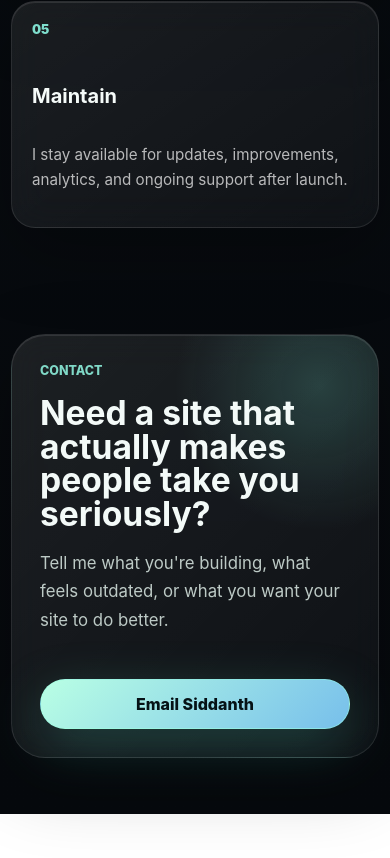
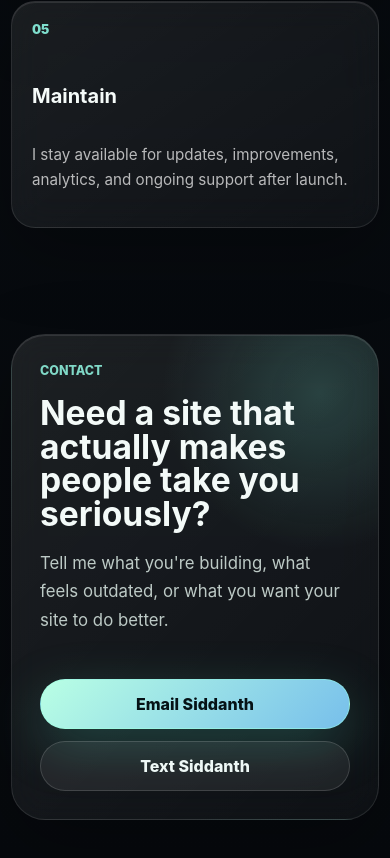
Before and after one commit to Siddanth-Raja/siddanth-portfolio, a React (Vite) app: page / in a window 390 px wide. Shown: the part 5204-6062 px from the top of the page. Before the commit the page ends 6018 px from the top, so only its background shows below. Built offline with nearby package versions, Linux system fonts and the light colour scheme.

Commit message:
Add contact

```diff
--- a/src/App.css
+++ b/src/App.css
@@ -571,6 +571,13 @@ h3 {
   line-height: 1.7;
 }
 
+.contact-actions {
+  display: flex;
+  flex-wrap: wrap;
+  gap: 12px;
+  justify-content: flex-end;
+}
+
 @media (max-width: 980px) {
   .site-shell {
     width: min(100% - 28px, 720px);
@@ -628,6 +635,10 @@ h3 {
   .contact-section {
     align-items: flex-start;
     flex-direction: column;
+  }
+
+  .contact-actions {
+    justify-content: flex-start;
   }
 }
 
--- a/src/App.jsx
+++ b/src/App.jsx
@@ -83,7 +83,10 @@ function App() {
           <a href="#process">Process</a>
           <a href="#contact">Contact</a>
         </div>
-        <a className="nav-cta" href="mailto:siddanth@example.com">
+        <a
+          className="nav-cta"
+          href="mailto:siddu123raja@gmail.com?subject=Freelance%20Website%20Project"
+        >
           Start a Project
         </a>
       </nav>
@@ -199,9 +202,17 @@ function App() {
             your site to do better.
           </p>
         </div>
-        <a className="button primary" href="mailto:siddu123raja@gmail.com">
-          Email Siddanth
-        </a>
+        <div className="contact-actions">
+          <a
+            className="button primary"
+            href="mailto:siddu123raja@gmail.com?subject=Freelance%20Website%20Project"
+          >
+            Email Siddanth
+          </a>
+          <a className="button secondary" href="sms:+19724822117">
+            Text Siddanth
+          </a>
+        </div>
       </section>
     </main>
   )
```
